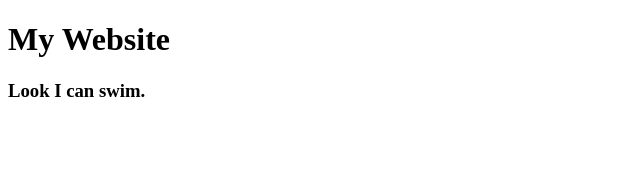
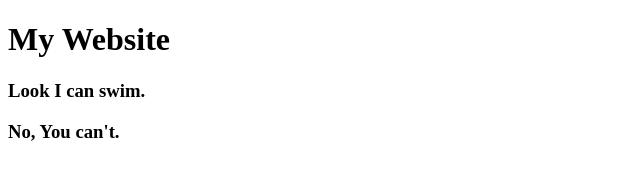
Before and after one commit to SazeebulBashar/my-first-website, a plain HTML site: page index.html in a window 1280 px wide. Shown: the full height of the page, 0-640 px from the left. Drawn offline with Linux system fonts and the light colour scheme.

Commit message:
Update index.html

```diff
--- a/index.html
+++ b/index.html
@@ -9,5 +9,6 @@
 <body>
     <h1>My Website</h1>
     <h3>Look I can swim.</h3>
+    <h3>No, You can't.</h3>
 </body>
 </html>
```
